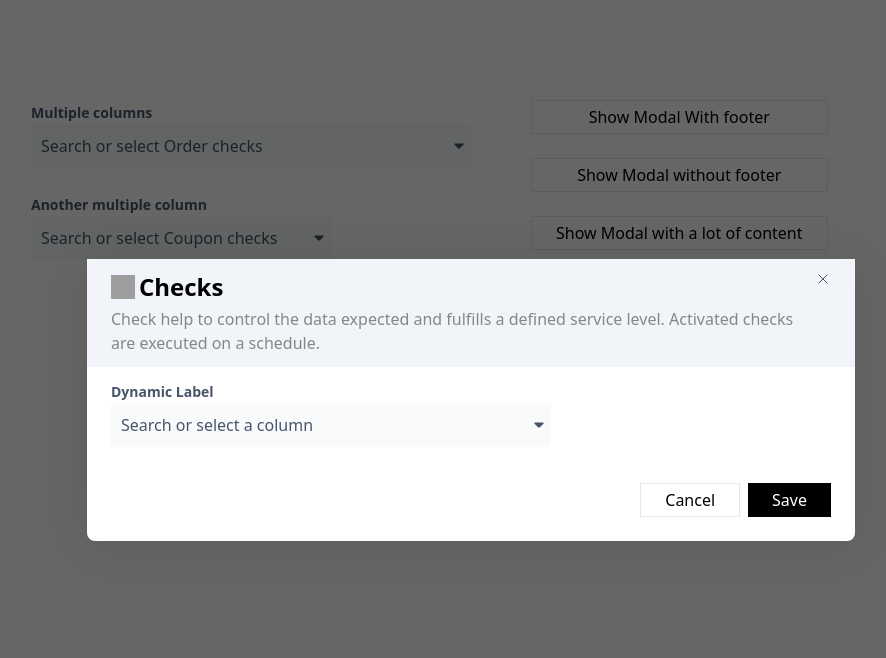
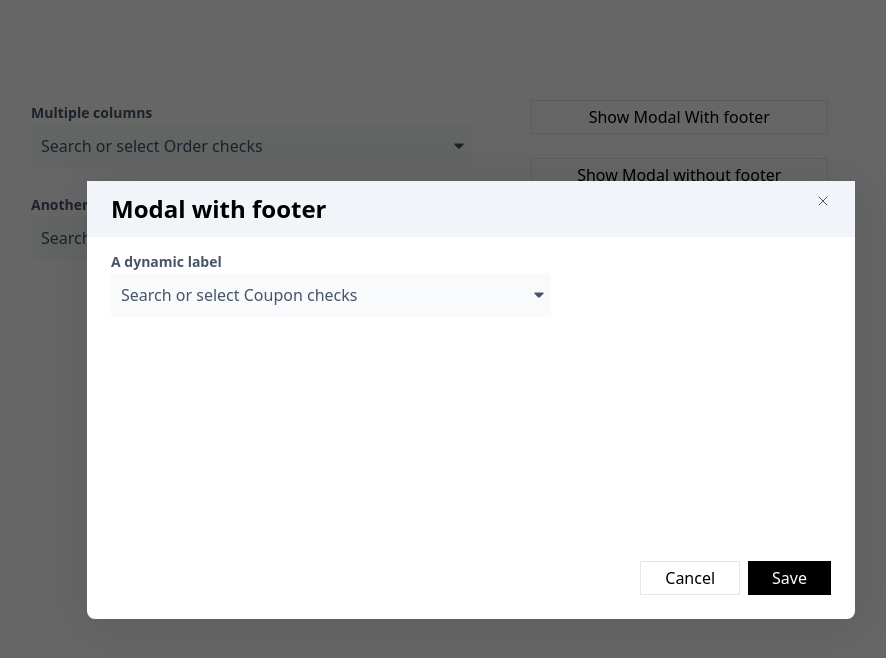
Before and after one commit to TheKachi/sled-dikachi-coworking, a Vue app: page / in a window 1280 px wide. Both pictures are taken after a click on the button "Show Modal With footer". Shown: the top 658 px of the page, without its empty margins (169-1055 px from the left). Built offline with nearby package versions, Linux system fonts and the light colour scheme; grey boxes are pictures that could not be loaded.

Commit message:
chore: refactor modal

```diff
--- a/src/App.vue
+++ b/src/App.vue
@@ -10,7 +10,7 @@
 					:selected="selectedOrders"
 					:filtered="filteredOrders"
 					@toggle="toggleOrders"
-					@clear-search="clearColumnSearch"
+					@clear-search="orderQuery = ''"
 					v-model="orderQuery"
 					placeholder="Search or select Order checks"
 				/>
@@ -56,38 +56,21 @@
 			:isActive="showModalWithFooter"
 			@close="showModalWithFooter = false"
 		>
-			<div slot="header">
-				<div class="flex flex-col gap-[4px] items-start">
-					<div class="flex gap-[4px] items-center">
-						<img
-							src="./assets/icons/gear.svg"
-							alt="settings icon"
-							class="w-[24px] h-[24px]"
-						/>
-						<h5 class="text-lg lg:text-2xl font-bold text-black">
-							Checks
+			<h5 slot="header" class="text-lg lg:text-2xl font-bold text-black">
+				Modal with footer
 			</h5>
-					</div>
-
-					<p class="text-[#868686] text-[16px]">
-						Check help to control the data expected and fulfills a defined
-						service level. Activated checks are executed on a schedule.
-					</p>
-				</div>
-			</div>
 
 			<div slot="body">
-				<div class="flex flex-col gap-[6px]">
 				<ColumnSelector
-						:columns="unselectedOrders"
-						:selected="selectedOrders"
-						:filtered="filteredOrders"
-						@toggle="toggleOrders"
-						@clear-search="clearColumnSearch"
-						v-model="orderQuery"
-						label="Dynamic Label"
+					:columns="unselectedCoupons"
+					:selected="selectedCoupons"
+					:filtered="filteredCoupons"
+					@toggle="toggleCoupons"
+					@clear-search="couponQuery = ''"
+					v-model="couponQuery"
+					placeholder="Search or select Coupon checks"
+					label="A dynamic label"
 				/>
-				</div>
 			</div>
 
 			<div slot="footer">
@@ -111,38 +94,22 @@
 
 		<!-- Modal with no footer -->
 		<Modal :isActive="showModalNoFooter" @close="showModalNoFooter = false">
-			<div slot="header">
-				<div class="flex flex-col gap-[4px] items-start">
-					<div class="flex gap-[4px] items-center">
-						<img
-							src="./assets/icons/gear.svg"
-							alt="settings icon"
-							class="w-[24px] h-[24px]"
-						/>
-						<h5 class="text-lg lg:text-2xl font-bold text-black">
-							Checks
+			<h5 slot="header" class="text-lg lg:text-2xl font-bold text-black">
+				Modal with no footer
 			</h5>
-					</div>
 
-					<p class="text-[#868686] text-[16px]">
-						Check help to control the data expected and fulfills a defined
-						service level. Activated checks are executed on a schedule.
-					</p>
-				</div>
-			</div>
-
-			<div slot="body">
+			<template slot="body">
 				<div class="flex flex-col gap-[6px]">
 					<ColumnSelector
 						:columns="unselectedOrders"
 						:selected="selectedOrders"
 						:filtered="filteredOrders"
 						@toggle="toggleOrders"
-						@clear-search="clearColumnSearch"
+						@clear-search="orderQuery = ''"
 						v-model="orderQuery"
 					/>
 				</div>
-			</div>
+			</template>
 		</Modal>
 
 		<!-- Modal with a lot of content  -->
@@ -167,9 +134,8 @@
 				</div>
 			</div>
 
-			<div slot="body">
-				<div class="flex flex-col gap-[6px]">
-					<ul v-if="filteredOrders.length > 0" class="bg-white h-full">
+			<template slot="body">
+				<ul v-if="filteredOrders.length > 0" class="">
 					<li
 						v-for="column in filteredOrders"
 						:key="column"
@@ -185,8 +151,7 @@
 						{{ column }}
 					</li>
 				</ul>
-				</div>
-			</div>
+			</template>
 
 			<div slot="footer">
 				<div class="flex justify-end gap-[8px] p-[24px]">
@@ -264,7 +229,7 @@ export default {
 					(c) => c !== column
 				);
 			}
-			this.clearSearch();
+			this.orderQuery = "";
 		},
 
 		toggleCoupons(column) {
@@ -280,7 +245,7 @@ export default {
 					(c) => c !== column
 				);
 			}
-			this.clearSearch();
+			this.couponQuery = "";
 		},
 
 		// toggleOrder(column) {
@@ -290,7 +255,6 @@ export default {
 		// 	} else {
 		// 		this.addColumn(column);
 		// 	}
-		// 	this.clearSearch();
 		// },
 
 		// toggle({ col, selectedArray, unselectedArray }) {
@@ -326,10 +290,6 @@ export default {
 		// 	this.selectedOrders = this.selectedOrders.filter((c) => c !== column);
 		// 	this.unselectedOrders.unshift(column);
 		// },
-
-		clearColumnSearch() {
-			this.orderQuery = "";
-		},
 	},
 
 	computed: {
@@ -362,6 +322,19 @@ export default {
 		this.unselectedOrders = this.columns;
 		this.unselectedCoupons = this.coupons;
 	},
+
+	watch: {
+		showModalWithFooter: function (val) {
+			this.isShowing = val;
+			console.log("showModalWithFooter", val);
+		},
+		// selectedOrders: function (val) {
+		//   console.log("selectedOrders:", val);
+		// },
+		// selectedCoupons: function (val) {
+		//   console.log("selectedCoupons:", val);
+		// },
+	},
 };
 </script>
 
--- a/src/components/ColumnSelector.vue
+++ b/src/components/ColumnSelector.vue
@@ -10,7 +10,7 @@
 			<!-- Select Dropdown -->
 			<div
 				:aria-label="placeholder"
-				@click="toggleDropdown"
+				@click.prevent="toggleDropdown"
 				class="text-[14px] pl-[10px] pr-[16px] py-[10px] flex items-center cursor-pointer rounded-4 z-0 bg-[#F8FAFC] focus:bg-[#F8FAFC]"
 			>
 				<div class="relative w-full">
@@ -29,7 +29,7 @@
 
 					<!-- Show and Hide icons  -->
 					<div class="absolute -right-[12px] top-[4px]">
-						<button @click="$emit('toggle')" class="">
+						<button @click.prevent="$emit('toggle')" class="">
 							<div v-if="isShowing" class="rotate-180">
 								<svg
 									width="16"
@@ -79,7 +79,7 @@
 						@input="$emit('input', $event.target.value)"
 					/><button
 						v-show="value !== ''"
-						@click="$emit('clear-search')"
+						@click.prevent="$emit('clear-search')"
 						class="absolute right-[16px] top-[12px] text-black"
 					>
 						<svg
@@ -109,7 +109,7 @@
 					<li
 						v-for="(column, i) in filtered"
 						:key="i"
-						@click="$emit('toggle', column)"
+						@click.prevent="$emit('toggle', column)"
 						class="px-[10px] py-[6px] text-[#475569] text-[13px] hover:bg-[#F5F5F5] cursor-pointer"
 					>
 						<span v-if="selected.includes(column)">✔️</span>
@@ -126,7 +126,6 @@
 </template>
 
 <script>
-
 export default {
 	name: "ColumnSelector",
 
@@ -174,8 +173,6 @@ export default {
 			this.isShowing = true;
 		},
 
-
-
 		close(e) {
 			if (!this.$el.contains(e.target)) {
 				this.isShowing = false;
@@ -183,10 +180,10 @@ export default {
 		},
 	},
 	mounted() {
-		document.addEventListener("click", this.close);
+		document.addEventListener("click.prevent", this.close);
 	},
 	beforeDestroy() {
-		document.removeEventListener("click", this.close);
+		document.removeEventListener("click.prevent", this.close);
 	},
 	emits: ["toggle", "clear-search"],
 };
--- a/src/components/Modal.vue
+++ b/src/components/Modal.vue
@@ -3,12 +3,12 @@
 		<div
 			v-show="isActive"
 			class="absolute top-0 left-0 flex justify-center items-center w-full h-screen bg-black/60 z-50"
-			@click="$emit('close')"
+			@click.self="$emit('close')"
 		>
 			<Transition name="modal-inner">
 				<div
 					v-if="isActive"
-					class="bg-white rounded-[8px] shadow-[0_4px_50px_rgba(0,0,0,0.1)] self-end md:self-center w-screen md:max-w-screen-md"
+					class="z-[60] bg-white rounded-[8px] shadow-[0_4px_50px_rgba(0,0,0,0.1)] self-end md:self-center w-screen md:max-w-screen-md"
 				>
 					<!-- Header  -->
 					<div
@@ -44,7 +44,9 @@
 					</div>
 
 					<!-- Body -->
-					<div class="px-[24px] py-[12px] max-h-[500px] overflow-y-scroll">
+					<div
+						class="px-[24px] py-[12px] min-h-[300px] max-h-[500px] overflow-y-scroll"
+					>
 						<slot name="body"> default body </slot>
 					</div>
 
```
Lines whose indentation alone changed are shown as unchanged.
